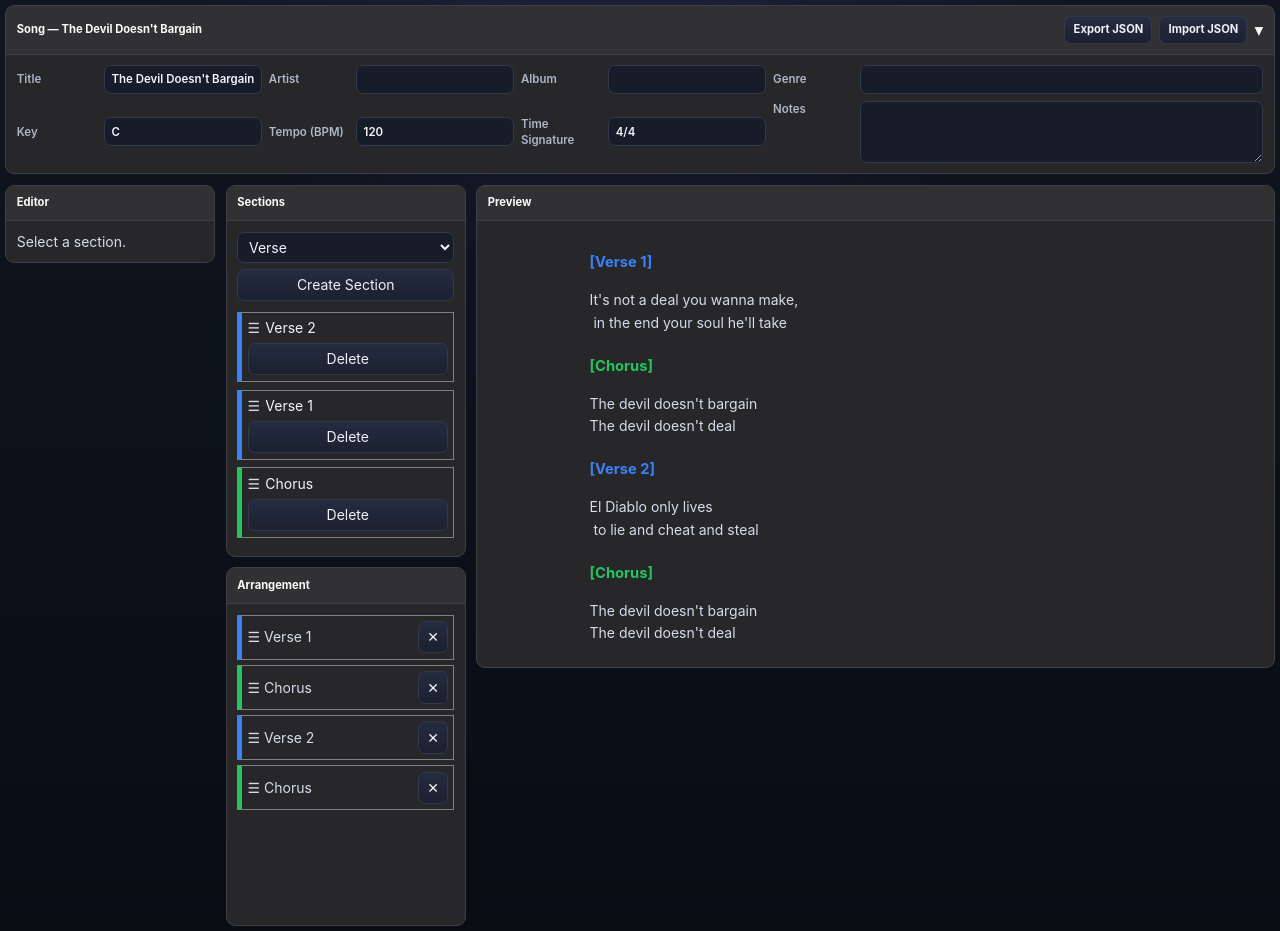
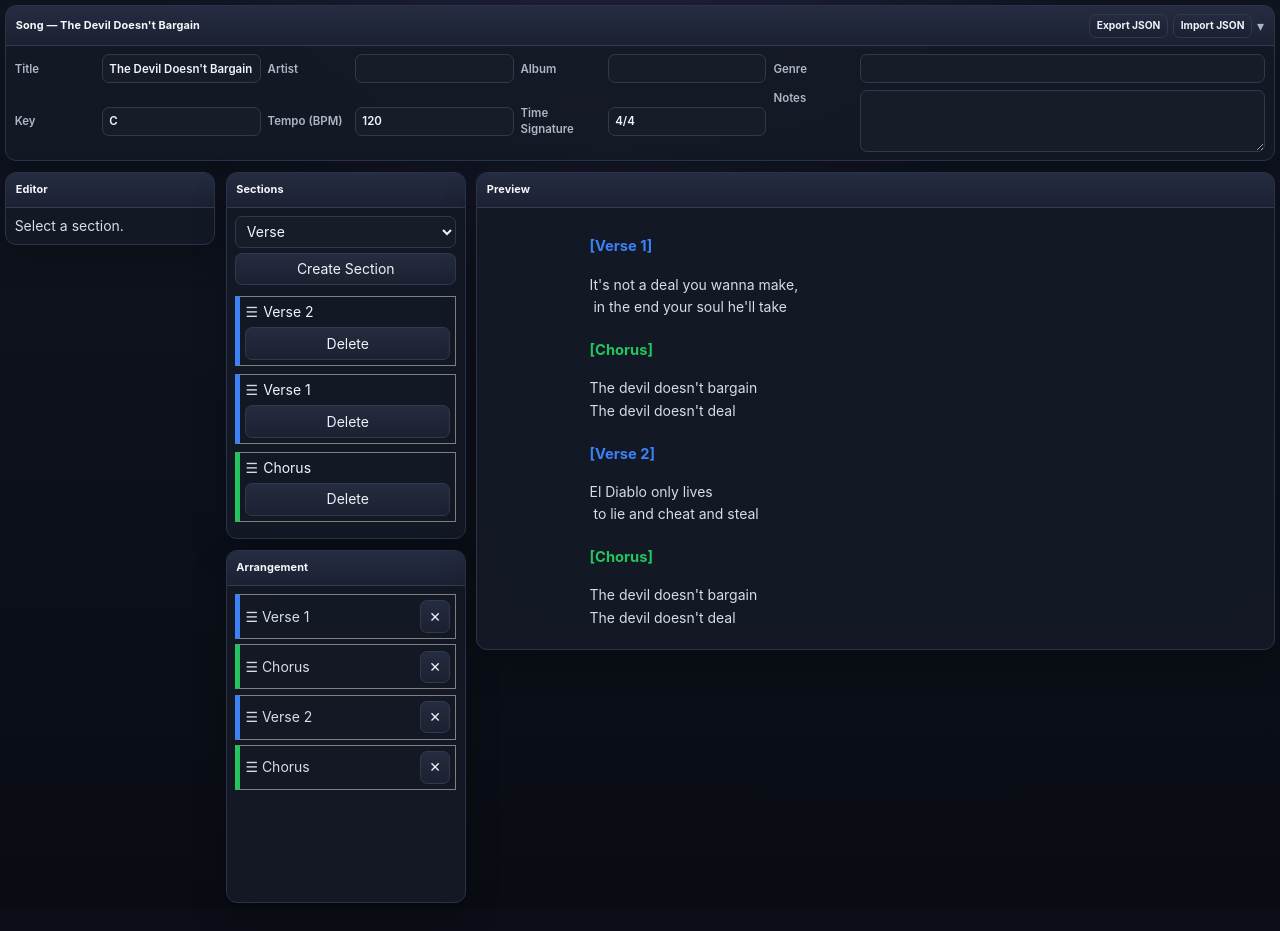
Before and after one commit to dstancomb3/Songwriter-Studio, a React (Vite) app: page / in a window 1280 px wide. After the commit the page ends 909 px from the top, so only its background shows below. Built offline with nearby package versions, Linux system fonts and the light colour scheme.

Commit message:
Polish shared panel styling

```diff
--- a/src/components/ui/Panel.tsx
+++ b/src/components/ui/Panel.tsx
@@ -21,60 +21,23 @@ export function Panel({
   children,
 }: PanelProps) {
   return (
-    <div
-      style={{
-        background: "#27272a",
-
-        border:
-          "1px solid #3f3f46",
-
-        borderRadius: "9px",
-
-        display: "flex",
-
-        flexDirection: "column",
-
-        overflow: "hidden",
-      }}
-    >
+    <div className="app-panel">
       <div
-        style={{
-          padding:
-            "0.675rem 0.75rem",
-
-          borderBottom:
-            "1px solid #3f3f46",
-
-          fontWeight: 700,
-
-          fontSize: "0.8rem",
-
-          color: "#fafafa",
-
-          background:
-            "#313134",
-          display: "flex",
-          alignItems: "center",
-          justifyContent: "space-between",
-          cursor: collapsible
-            ? "pointer"
-            : "default",
-        }}
+        className="app-panel__header"
         onClick={
           collapsible
             ? onToggleCollapse
             : undefined
         }
+        style={{
+          cursor: collapsible
+            ? "pointer"
+            : "default",
+        }}
       >
         <span>{title}</span>
 
-        <div
-          style={{
-            display: "flex",
-            alignItems: "center",
-            gap: "0.5rem",
-          }}
-        >
+        <div className="app-panel__header-actions">
           {headerRight && (
             <div
               onClick={(event) =>
@@ -83,7 +46,7 @@ export function Panel({
               style={{
                 display: "flex",
                 alignItems: "center",
-                gap: "0.5rem",
+                gap: "0.35rem",
               }}
             >
               {headerRight}
@@ -94,9 +57,10 @@ export function Panel({
             <span
               onClick={onToggleCollapse}
               style={{
-                fontSize: "1.25rem",
+                fontSize: "1rem",
                 lineHeight: 1,
                 cursor: "pointer",
+                color: "#aab3c7",
               }}
             >
               {isCollapsed ? "▸" : "▾"}
@@ -106,11 +70,7 @@ export function Panel({
       </div>
 
       {!isCollapsed && (
-        <div
-          style={{
-            padding: "0.75rem",
-          }}
-        >
+        <div className="app-panel__body">
           {children}
         </div>
       )}
```
